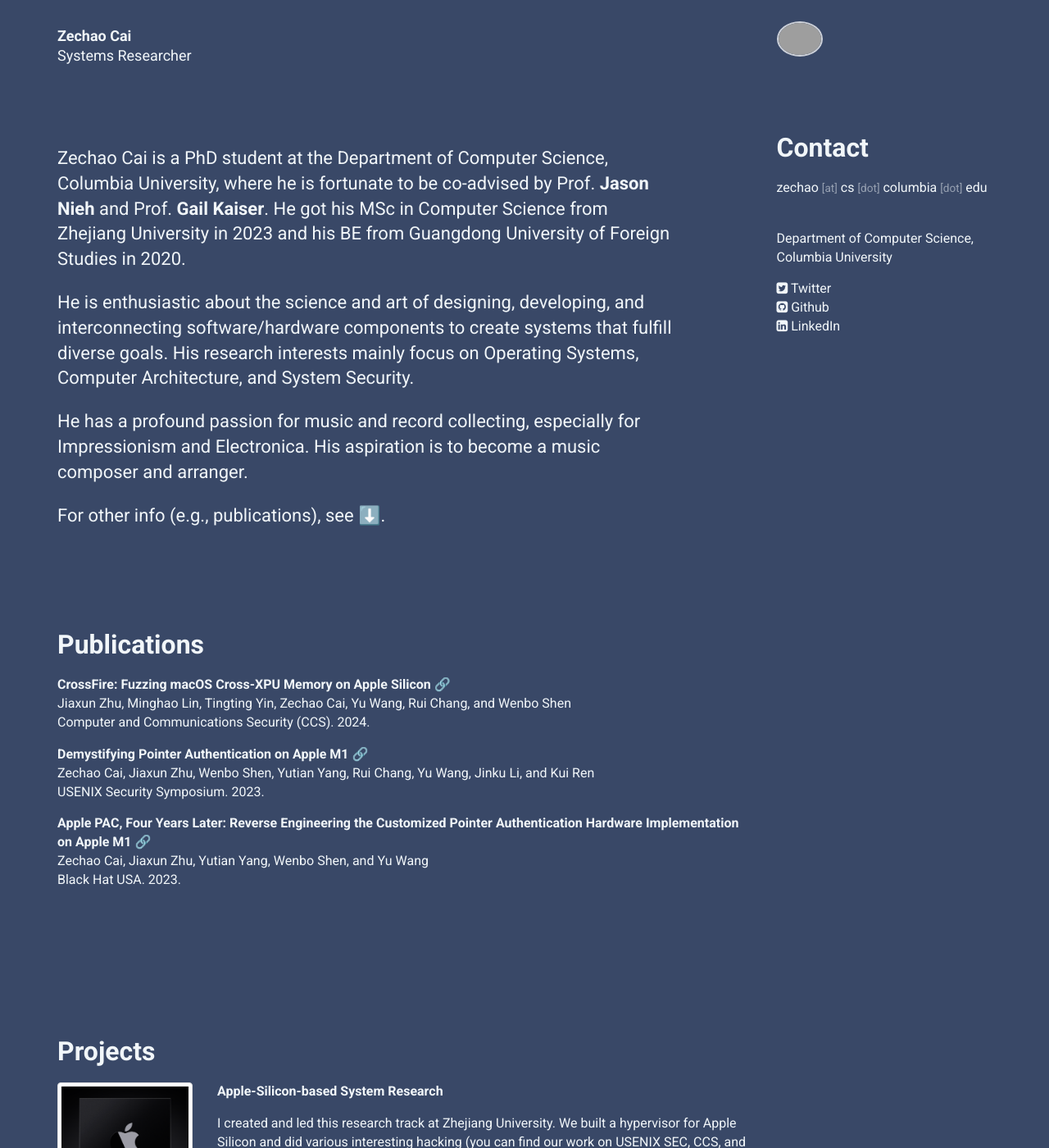
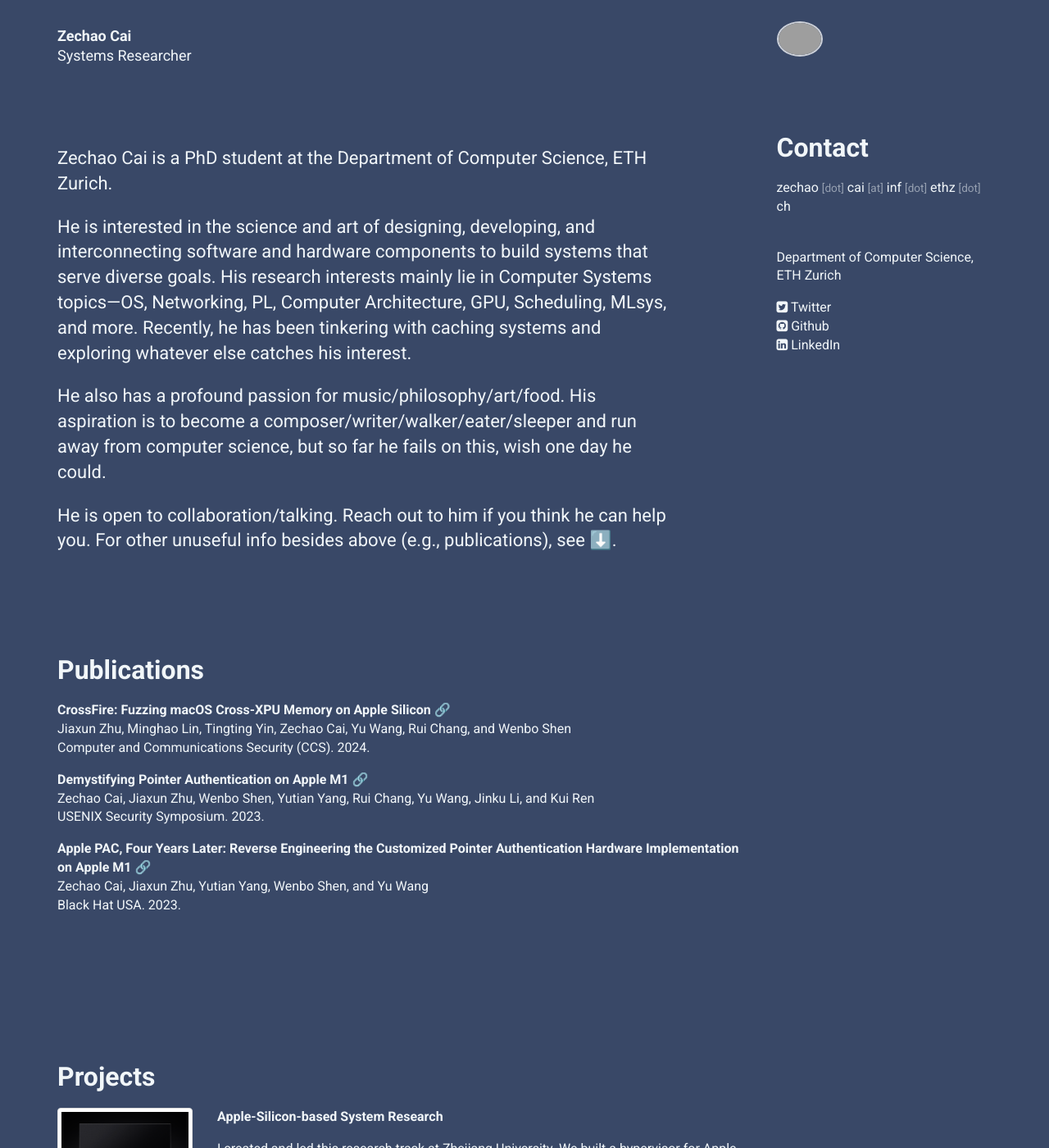
Before and after one commit to zech4o/zech4o.github.io, a Jekyll site: the page built from index.html, in a window 1280 px wide and 1400 px high. Shown: the whole window at 82% size. Built offline with Jekyll 4.4.1, drawn with Linux system fonts in a browser that asks for light colours; nearby versions of some CDN libraries; some of the changed text lies outside the part shown; grey boxes are pictures that could not be loaded.

Commit message:
update 2025-09-13

```diff
--- a/_data/personal.yml
+++ b/_data/personal.yml
@@ -4,13 +4,13 @@ label: Systems Researcher
 
 picture: /img/my_profile_pic.jpeg
 
-email: zechao@cs.columbia.edu
+email: zechao.cai@inf.ethz.ch
 
 phone:
 
 department:
 
-institution: Department of Computer Science, Columbia University
+institution: Department of Computer Science, ETH Zurich
 
 mailing_address:
 
@@ -31,13 +31,10 @@ profiles:
 intro:
   title:
   body: >
-   Zechao Cai is a PhD student at the Department of Computer Science, Columbia University, where he is fortunate to be co-advised by Prof. [__Jason Nieh__](https://www.cs.columbia.edu/~nieh/) and Prof. [__Gail Kaiser__](https://www.cs.columbia.edu/~kaiser/). He got his MSc in Computer Science from Zhejiang University in 2023 and his BE from Guangdong University of Foreign Studies in 2020.
+   Zechao Cai is a PhD student at the Department of Computer Science, ETH Zurich.
 
+    He is interested in the science and art of designing, developing, and interconnecting software and hardware components to build systems that serve diverse goals. His research interests mainly lie in Computer Systems topics—OS, Networking, PL, Computer Architecture, GPU, Scheduling, MLsys, and more. Recently, he has been tinkering with caching systems and exploring whatever else catches his interest.
 
-    He is enthusiastic about the science and art of designing, developing, and interconnecting software/hardware components to create systems that fulfill diverse goals. His research interests mainly focus on Operating Systems, Computer Architecture, and System Security.
+    He also has a profound passion for music/philosophy/art/food. His aspiration is to become a composer/writer/walker/eater/sleeper and run away from computer science, but so far he fails on this, wish one day he could.
 
-
-    He has a profound passion for music and record collecting, especially for Impressionism and Electronica. His aspiration is to become a music composer and arranger.
-
-
-    For other info (e.g., publications), see ⬇️.
+    He is open to collaboration/talking. Reach out to him if you think he can help you. For other unuseful info besides above (e.g., publications), see ⬇️.
--- a/_data/presentations.yml
+++ b/_data/presentations.yml
@@ -1,6 +1,6 @@
 -
   title: Demystifying Pointer Authentication on Apple M1 (Invited on-site talk).
-  location: Network and Information Security Lab @ Tsinghua University.
+  location: Network and Information Security Lab @Tsinghua University.
   date: Jan 2024 (on-site)
   slides_url: http://www.slideshare.net/ianli/integrating-visualizations-with-innertube-quantified-self-2011-amsterdam
 
--- a/_data/projects.yml
+++ b/_data/projects.yml
@@ -1,7 +1,7 @@
  -
    name: 'Apple-Silicon-based System Research'
    description: >
-    I created and led this research track at Zhejiang University. We built a hypervisor for Apple Silicon and did various interesting hacking (you can find our work on USENIX SEC, CCS, and Black Hat). Although I'd like to try something else during my PhD, I am still very interested in Apple Silicon stuff and open to collaboration, so if you are interested in doing research 📑/hacking 😈 with us on Apple Silicon, we should talk 😉.
+    I created and led this research track at Zhejiang University. We built a hypervisor for Apple Silicon and did various interesting hacking (you can find our work on USENIX SEC '23, CCS '24 '25, and Black Hat '23). Although I'd like to try something else during my PhD, I am still very interested in Apple Silicon stuff and open to collaboration, so if you are interested in doing research 📑/hacking 😈 with us on Apple Silicon, we should talk 😉.
 
    image: /img/apple-silicon-sq.png
    url: https://zechao.org
--- a/_data/publications.yml
+++ b/_data/publications.yml
@@ -5,8 +5,8 @@
   conference: Computer and Communications Security (CCS). 2024.
 #  year: 2023
 #  pages: 2833-2848
-  pdf: https://zechao.org
-  url: https://zechao.org
+  pdf: https://dl.acm.org/doi/abs/10.1145/3658644.3690376
+  url: https://dl.acm.org/doi/abs/10.1145/3658644.3690376
 #  url: https://www.usenix.org/conference/usenixsecurity23/presentation/cai-zechao
 -
   type: conference
```
Also changed, not shown: 1 other file.
